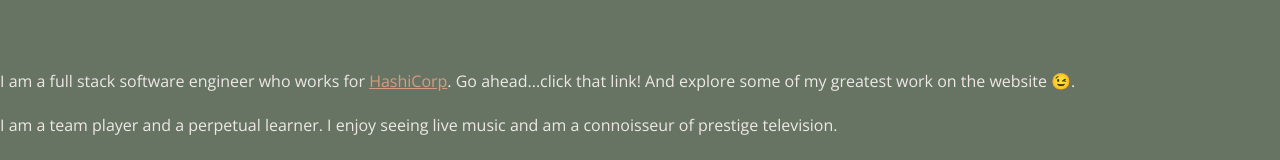
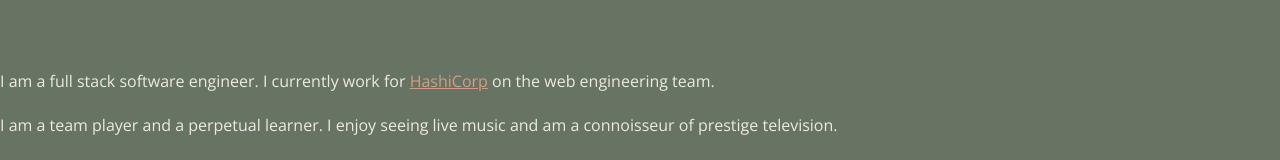
Before and after one commit to pbortnick/pamelahoneybortnick, a Next.js app: page /about in a window 1280 px wide. Shown: the part 459-619 px from the top of the page. Built offline with nearby package versions, Linux system fonts and the light colour scheme; a web font is replaced by a local one.

Commit message:
edit text

```diff
--- a/views/about/index.tsx
+++ b/views/about/index.tsx
@@ -40,16 +40,15 @@ export default function AboutView() {
       </div>
       <div className={s.blurb}>
         <p>
-          I am a full stack software engineer who works for{' '}
+          I am a full stack software engineer. I currently work for{' '}
           <a
             href="https://www.hashicorp.com"
             rel="noopener noreferrer"
             target="_blank"
           >
             HashiCorp
-          </a>
-          . Go ahead...click that link! And explore some of my greatest work on
-          the website 😉.
+          </a>{' '}
+          on the web engineering team.
         </p>
         <br />
         <p>
```
